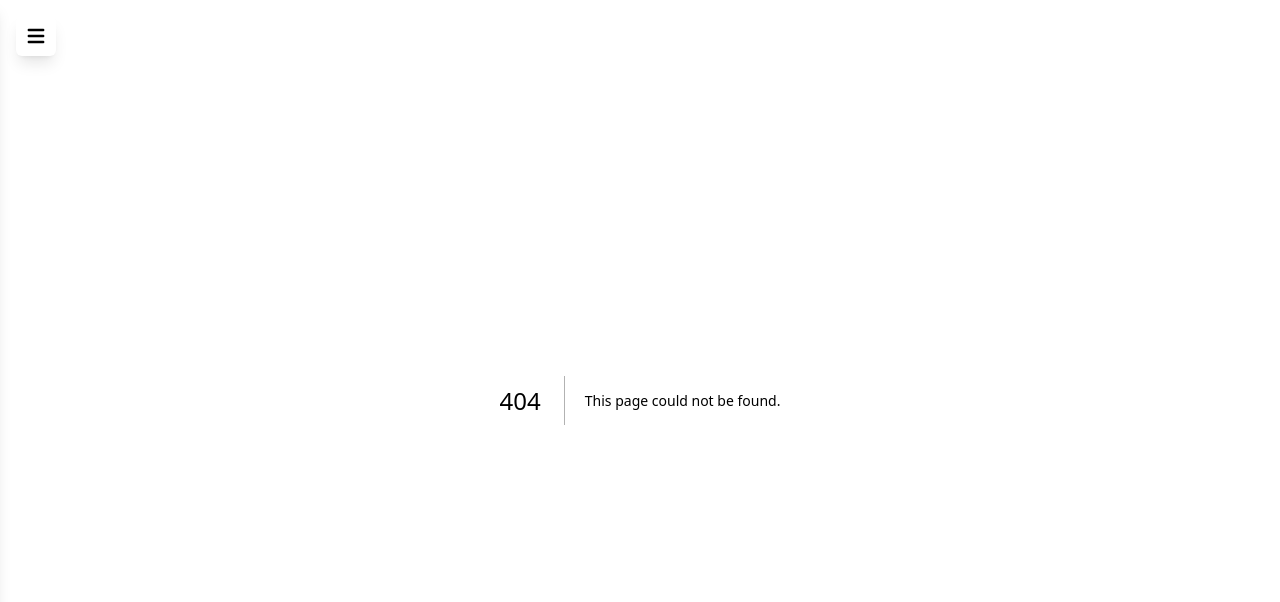
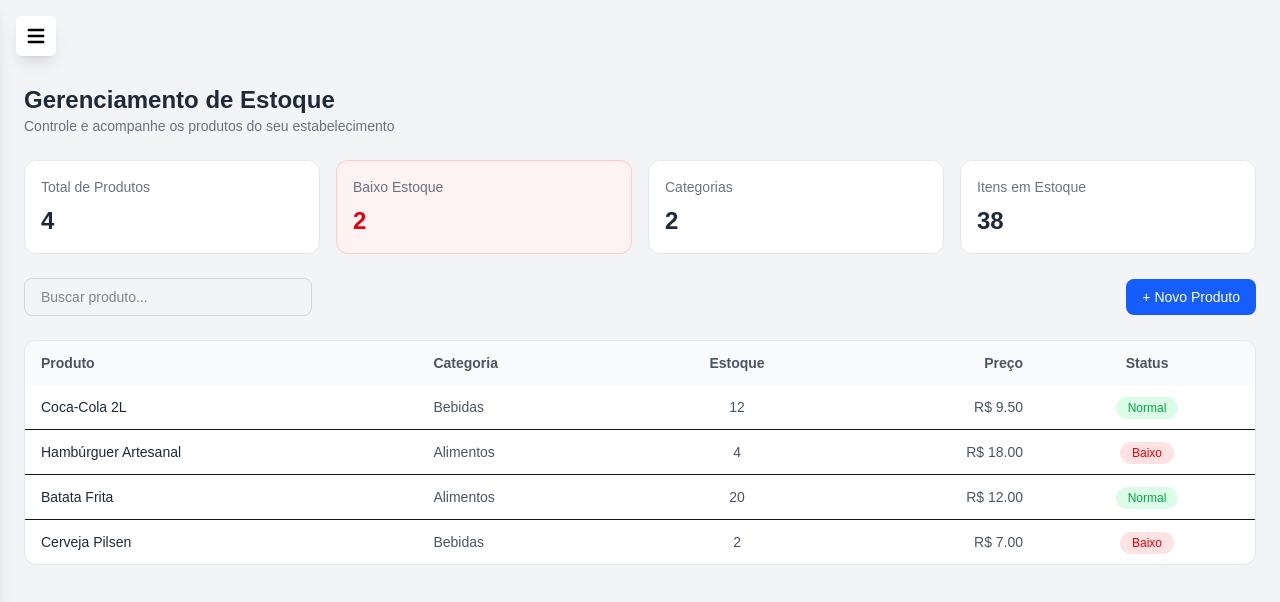
Before and after one commit to mauricom97/qrcoffee, a Next.js app in the folder frontend/: page /stock in a window 1280 px wide. Before the commit this address had no page. Shown: the top 602 px of the page. Built offline with nearby package versions, Linux system fonts and the light colour scheme.

Commit message:
feat: add Stock Management page with product overview and search functionality

```diff
--- a/frontend/app/components/sidebar.tsx
+++ b/frontend/app/components/sidebar.tsx
@@ -6,6 +6,8 @@ import { FaHome, FaPhone } from "react-icons/fa";
 import { MdOutlineTableBar } from "react-icons/md";
 import { FaMoneyBillWave } from "react-icons/fa";
 import { GrCafeteria } from "react-icons/gr";
+import { FaBox } from "react-icons/fa";
+
 
 
 
@@ -81,6 +83,12 @@ const Sidebar = () => {
                     </li>
                     </Link>
 
+                    <Link href="/stock">
+                    <li className="flex items-center space-x-3 hover:bg-stone-300 p-3 rounded-md cursor-pointer">
+                        <FaBox  className="text-xl" />
+                        <span className="text-lg font-medium">Estoque</span>                    </li>
+                    </Link>
+
                 </ul>
             </div>
         </>
--- a/frontend/app/dashboard/page.tsx
+++ b/frontend/app/dashboard/page.tsx
@@ -50,7 +50,7 @@ export default function Dashboard() {
 
   return (
     <div className="min-h-screen bg-zinc-100 p-4 md:p-8">
-      <div className="mx-auto max-w-7xl space-y-6">
+      <div className="mx-auto max-w-7xl space-y-6 mt-15">
         {/* Header */}
         <header>
           <h1 className="text-2xl md:text-3xl font-semibold text-zinc-800">
--- /dev/null
+++ b/frontend/app/stock/page.tsx
@@ -0,0 +1,150 @@
+'use client'
+
+import { useState } from 'react'
+
+const productsMock = [
+  { id: 1, name: 'Coca-Cola 2L', category: 'Bebidas', stock: 12, price: 9.5 },
+  { id: 2, name: 'Hambúrguer Artesanal', category: 'Alimentos', stock: 4, price: 18 },
+  { id: 3, name: 'Batata Frita', category: 'Alimentos', stock: 20, price: 12 },
+  { id: 4, name: 'Cerveja Pilsen', category: 'Bebidas', stock: 2, price: 7 },
+]
+
+export default function StockManagementPage() {
+  const [search, setSearch] = useState('')
+
+  const filteredProducts = productsMock.filter(product =>
+    product.name.toLowerCase().includes(search.toLowerCase())
+  )
+
+  const lowStock = productsMock.filter(p => p.stock <= 5).length
+
+  return (
+    <div className="p-6 space-y-6 bg-gray-100 min-h-screen">
+      {/* Header */}
+      <div className='mt-15'>
+        <h1 className="text-2xl font-semibold text-gray-800">
+          Gerenciamento de Estoque
+        </h1>
+        <p className="text-sm text-gray-500">
+          Controle e acompanhe os produtos do seu estabelecimento
+        </p>
+      </div>
+
+      {/* Cards de resumo */}
+      <div className="grid grid-cols-1 sm:grid-cols-2 lg:grid-cols-4 gap-4">
+        <SummaryCard title="Total de Produtos" value={productsMock.length} />
+        <SummaryCard title="Baixo Estoque" value={lowStock} danger />
+        <SummaryCard title="Categorias" value={2} />
+        <SummaryCard title="Itens em Estoque" value="38" />
+      </div>
+
+      {/* Ações */}
+      <div className="flex flex-col sm:flex-row gap-3 sm:items-center sm:justify-between">
+        <input
+          type="text"
+          placeholder="Buscar produto..."
+          value={search}
+          onChange={e => setSearch(e.target.value)}
+          className="w-full sm:w-72 rounded-lg border border-gray-300 px-4 py-2 text-sm focus:outline-none focus:ring-2 focus:ring-blue-500"
+        />
+
+        <button className="rounded-lg bg-blue-600 px-4 py-2 text-sm font-medium text-white hover:bg-blue-700 transition">
+          + Novo Produto
+        </button>
+      </div>
+
+      {/* Tabela */}
+      <div className="overflow-x-auto rounded-xl border border-gray-200 bg-white">
+        <table className="w-full text-sm">
+          <thead className="bg-gray-50 text-gray-600">
+            <tr>
+              <th className="px-4 py-3 text-left">Produto</th>
+              <th className="px-4 py-3 text-left">Categoria</th>
+              <th className="px-4 py-3 text-center">Estoque</th>
+              <th className="px-4 py-3 text-right">Preço</th>
+              <th className="px-4 py-3 text-center">Status</th>
+            </tr>
+          </thead>
+
+          <tbody className="divide-y">
+            {filteredProducts.map(product => (
+              <tr key={product.id} className="hover:bg-gray-50">
+                <td className="px-4 py-3 font-medium text-gray-800">
+                  {product.name}
+                </td>
+                <td className="px-4 py-3 text-gray-600">
+                  {product.category}
+                </td>
+                <td className="px-4 py-3 text-gray-600 text-center">
+                  {product.stock}
+                </td>
+                <td className="px-4 py-3 text-gray-600 text-right">
+                  R$ {product.price.toFixed(2)}
+                </td>
+                <td className="px-4 py-3 text-center">
+                  <StockStatus stock={product.stock} />
+                </td>
+              </tr>
+            ))}
+
+            {filteredProducts.length === 0 && (
+              <tr>
+                <td
+                  colSpan={5}
+                  className="px-4 py-6 text-center text-gray-500"
+                >
+                  Nenhum produto encontrado
+                </td>
+              </tr>
+            )}
+          </tbody>
+        </table>
+      </div>
+    </div>
+  )
+}
+
+/* ===== Components ===== */
+
+function SummaryCard({
+  title,
+  value,
+  danger,
+}: {
+  title: string
+  value: string | number
+  danger?: boolean
+}) {
+  return (
+    <div
+      className={`rounded-xl border p-4 ${
+        danger ? 'border-red-200 bg-red-50' : 'border-gray-200 bg-white'
+      }`}
+    >
+      <p className="text-sm text-gray-500">{title}</p>
+      <p
+        className={`mt-2 text-2xl font-semibold ${
+          danger ? 'text-red-600' : 'text-gray-800'
+        }`}
+      >
+        {value}
+      </p>
+    </div>
+  )
+}
+
+function StockStatus({ stock }: { stock: number }) {
+  if (stock <= 5) {
+    return (
+      <span className="rounded-full bg-red-100 px-3 py-1 text-xs font-medium text-red-600">
+        Baixo
+      </span>
+    )
+  }
+
+  return (
+    <span className="rounded-full bg-green-100 px-3 py-1 text-xs font-medium text-green-600">
+      Normal
+    </span>
+  )
+}
```
